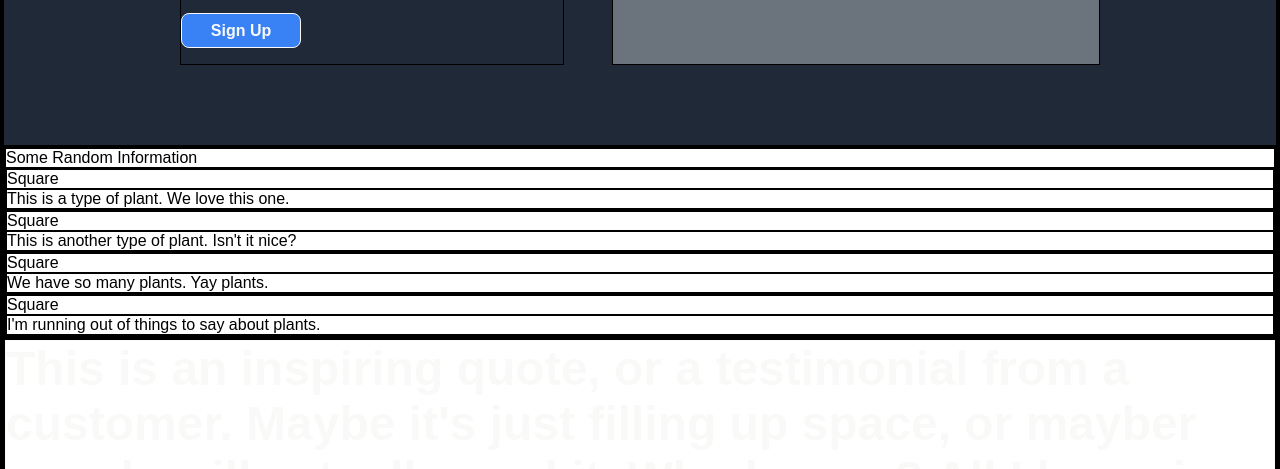
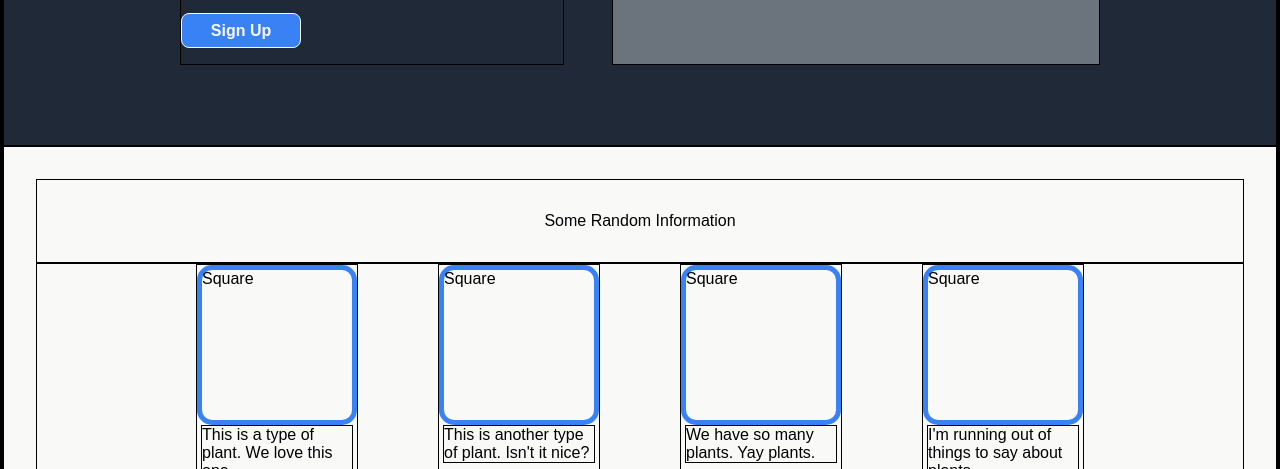
Before and after one commit to gavinberetvas/odin-landing-page, a plain HTML site: page index.html in a window 1280 px wide. Shown: the part 331-800 px from the top of the page. Drawn offline with Linux system fonts and the light colour scheme.

Commit message:
css section 3

```diff
--- a/css/style.css
+++ b/css/style.css
@@ -89,6 +89,45 @@
    font-weight: bold;
    font-size: 16px;
 }
+/* /"awesome" */
+
+/* "info" */
+.info {
+   background-color: var(--main-text);
+   padding: 2rem;
+}
+
+.random {
+   text-align: center;
+   padding: 2rem;
+}
+
+#wrapper {
+   display: flex;
+   flex: 1;
+   justify-content: center;
+   gap: 5rem;
+ }
+ .subwrapper {
+   display: flex;
+   flex-direction: column;
+   align-items: center;
+   justify-content: top;
+ }
+
+ .square {
+   width: 150px;
+   height: 150px;
+   background-color: var(--main-text);
+   border-radius: 15px;
+   border: 5px solid #3882F6;
+   align-items: center;
+ }
+
+ .text {
+   width: 150px;
+ }
 
 
-/* /"awesome" */
+
+/* /"info" */
--- a/index.html
+++ b/index.html
@@ -29,8 +29,8 @@
             <img class="placeholder" src="img/placeholder.jpg" alt="placeholder image">
         </div>
         <div class="info">
+            <p class="random">Some Random Information</p>
             <div id="wrapper">
-                <p>Some Random Information</p>
                 <div class="subwrapper">
                   <div class="square">Square</div>
                   <div class="text">This is a type of plant. We love this one.</div>
```
